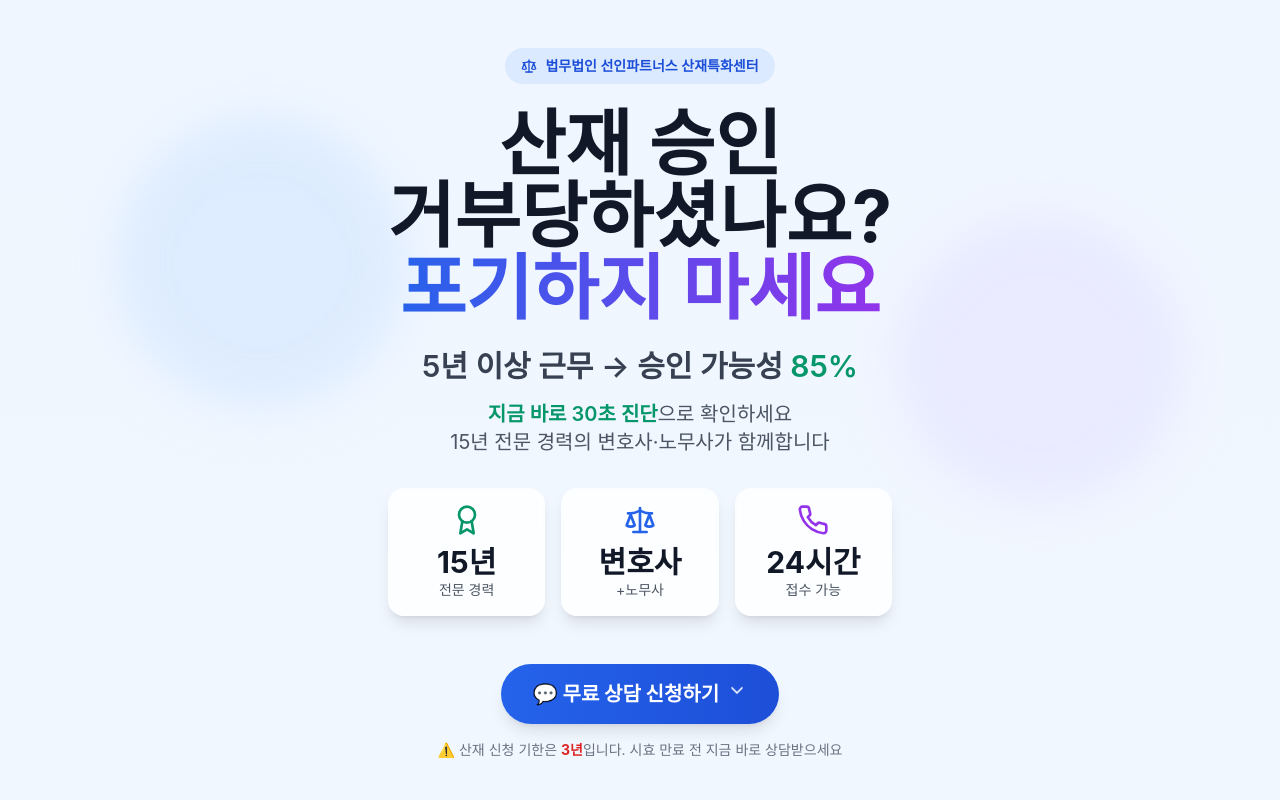
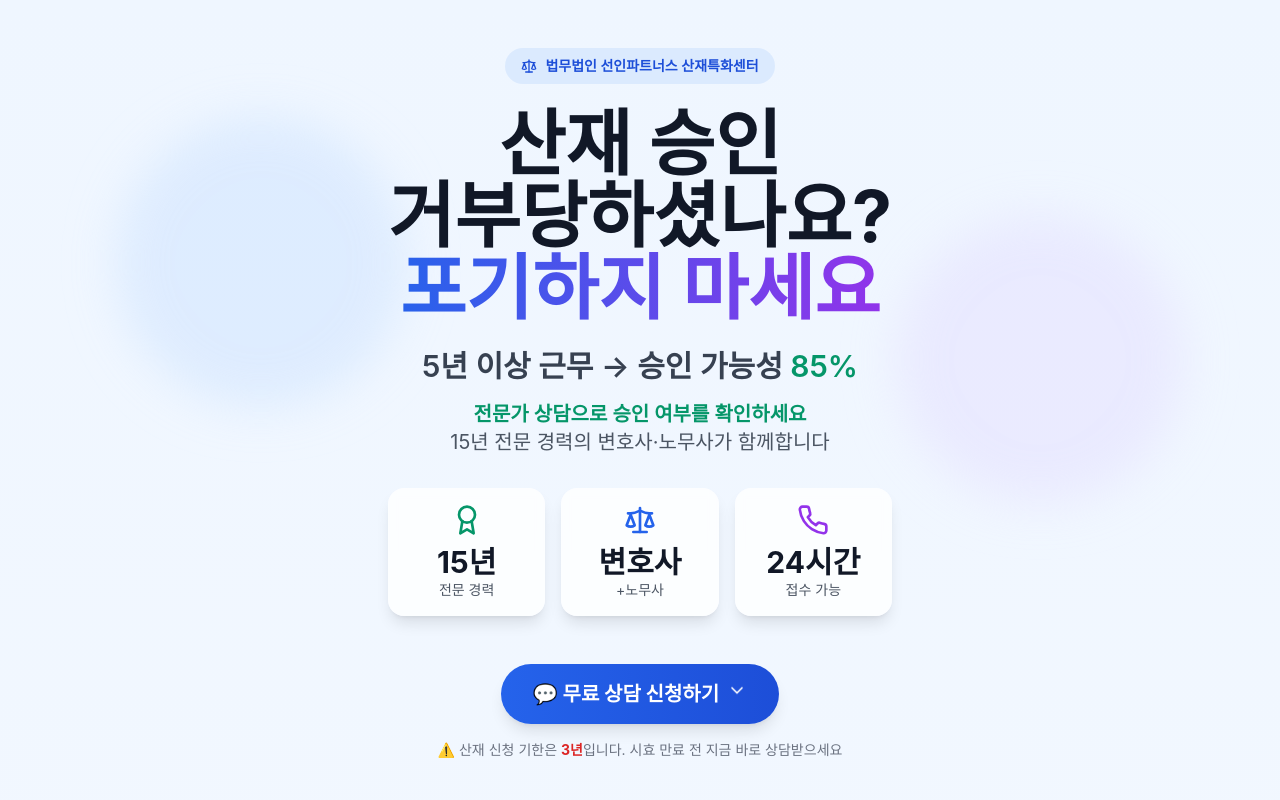
Before and after one commit to JustinKim0324/landing, a React (Vite) app: page / in a window 1280 px wide. Shown: the top 800 px of the page. Built offline with nearby package versions, Linux system fonts and the light colour scheme; a web font is replaced by a local one.

Commit message:
fix: Replace loan-style wording with appropriate industrial accident terminology
- Change '30초 진단' to '전문가 상담으로 승인 여부를 확인하세요'
- Update LeadForm subtitle to remove time-based wording
- Make language more appropriate for workers' compensation consultation

```diff
--- a/src/components/Hero.jsx
+++ b/src/components/Hero.jsx
@@ -111,7 +111,7 @@ const Hero = () => {
             transition={{ delay: 1.2 }}
             className="text-lg md:text-xl text-gray-600 mb-8 max-w-2xl mx-auto"
           >
-            <span className="text-accent-600 font-semibold">지금 바로 30초 진단</span>으로 확인하세요
+            <span className="text-accent-600 font-semibold">전문가 상담으로 승인 여부를 확인하세요</span>
             <br />
             15년 전문 경력의 변호사·노무사가 함께합니다
           </motion.p>
--- a/src/components/LeadForm.jsx
+++ b/src/components/LeadForm.jsx
@@ -36,7 +36,7 @@ const LeadForm = () => {
             </span>
           </h2>
           <p className="section-subtitle">
-            간단한 정보만으로 30초 안에 상담 신청 가능합니다
+            간단한 정보만으로 빠르게 상담 신청 가능합니다
           </p>
         </motion.div>
 
```
